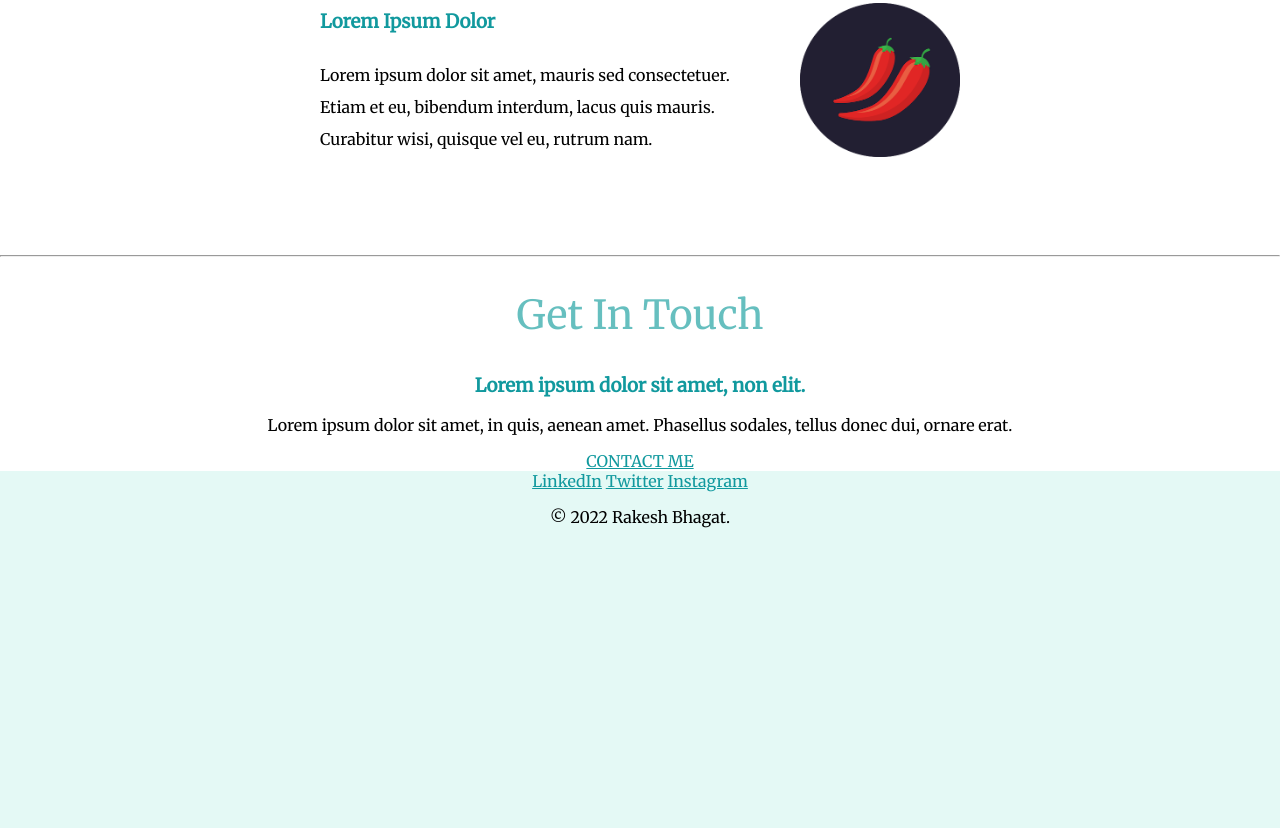
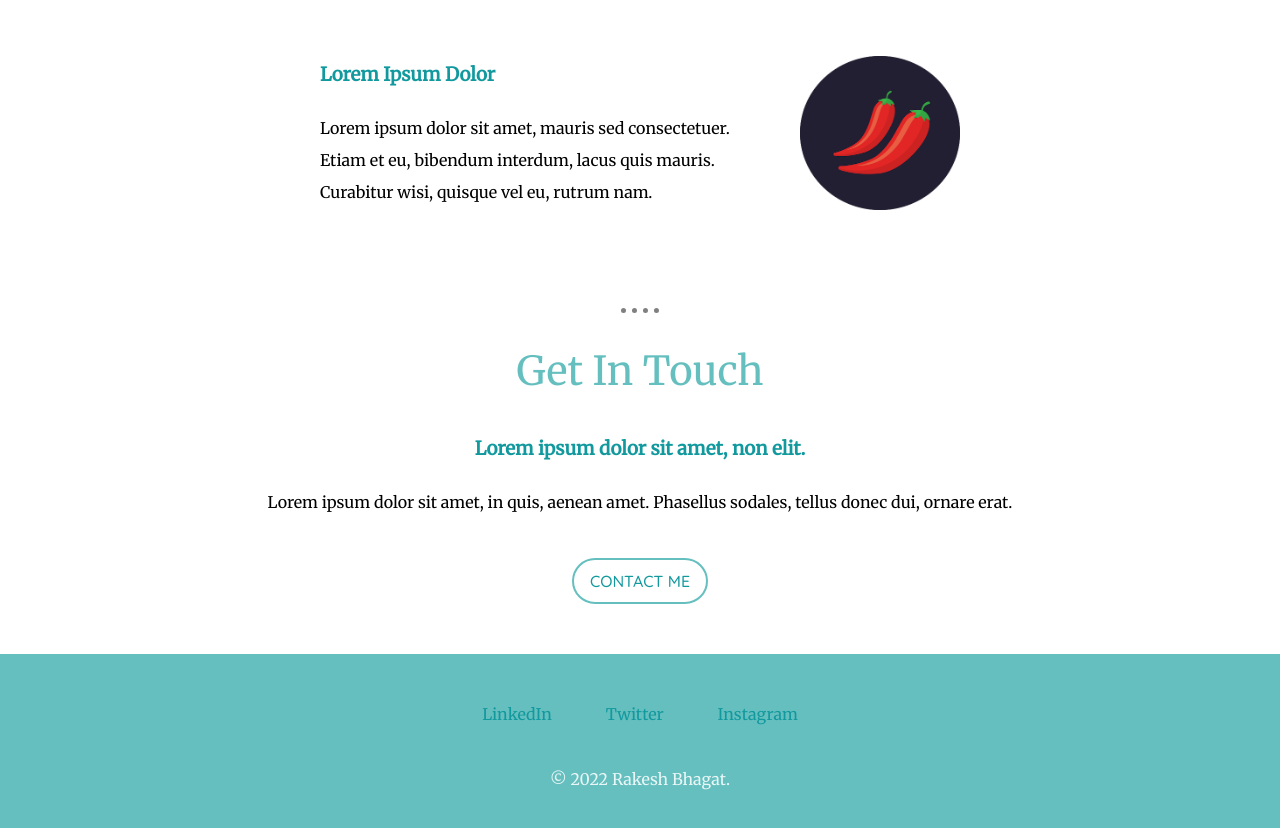
Before and after one commit to Rakeshbhagat333/Portfolio, a plain HTML site: page index.html in a window 1280 px wide. Shown: the part 1508-2336 px from the top of the page. Before the commit the page ends 2051 px from the top, so only its background shows below. Drawn offline with Linux system fonts and the light colour scheme; a web font is replaced by a local one.

Commit message:
updates css code

```diff
--- a/styles.css
+++ b/styles.css
@@ -2,13 +2,20 @@ body{
     margin: 0;
     font-family: 'Merriweather', serif;
     text-align: center;
-    background-color: #E4F9F5;
+    /* background-color: #E4F9F5;   */
 }
 
 .top-container{
     padding-top: 100px;
     background-color: #E4F9F5;
     background-size: 200%;
+}
+hr{
+    border-style: none;
+    width: 3%;
+    border-top-style: dotted;
+    border-width: 5px;
+    border-color: grey;
 }
 .middle-container{
     background-color: white;
@@ -37,6 +44,7 @@ h2{
 .dp{
     height: 200px;
     width: 200px;
+    margin-top: 50px;
 
 }
 
@@ -58,6 +66,8 @@ h2{
 }
 a{
     color: #11999E;
+    margin: 25px;
+    text-decoration: none;
 }
 
 .skill-row{
@@ -76,3 +86,41 @@ a{
     width: 25%;
     margin-left: 30px;
 }
+
+.touch{
+    line-height: 2;
+}
+
+.contact-me{
+    margin: 15px auto 50px auto;
+    background-color: white;
+}
+.btn{
+margin: 40px auto 15px auto;
+   text-decoration: none;
+    width: 110px;
+    background-color:white ;
+    border: 2px solid;
+    border-color: #66bfbf;
+    border-radius: 25px;
+    color: #11999E;
+    padding: 11px;
+    display: block;
+    font-family: 'Quicksand', sans-serif;
+
+}
+.btn:hover{
+    background-color: #66bfbf;
+    color: white;
+}
+.bottom-container{
+    margin-top: 20px;
+    background-color: #66bfbf;
+    padding: 50px;
+
+}
+
+.copyright{
+    color: #EAF6F6;
+    margin-top: 45px;
+}
```
